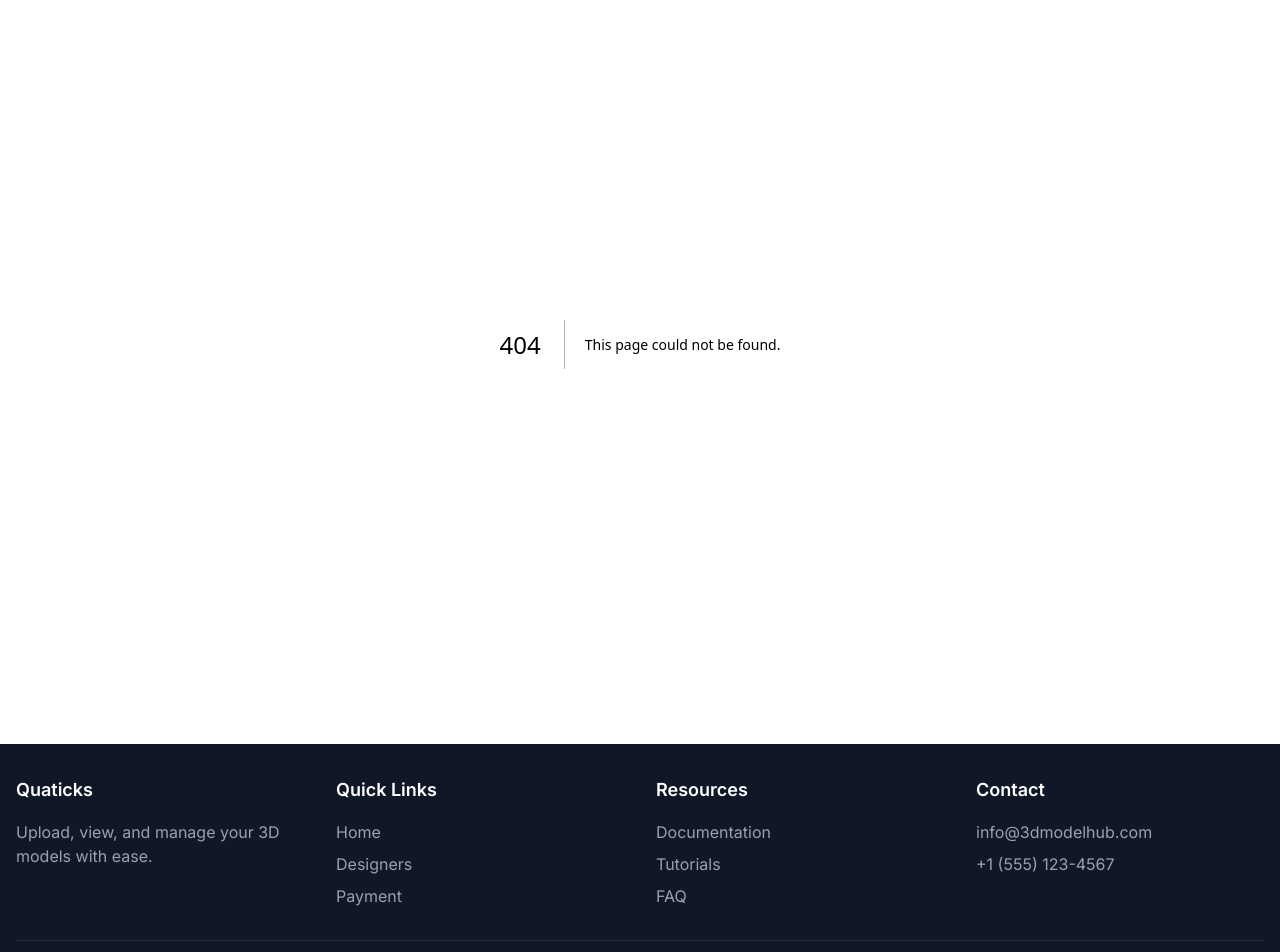
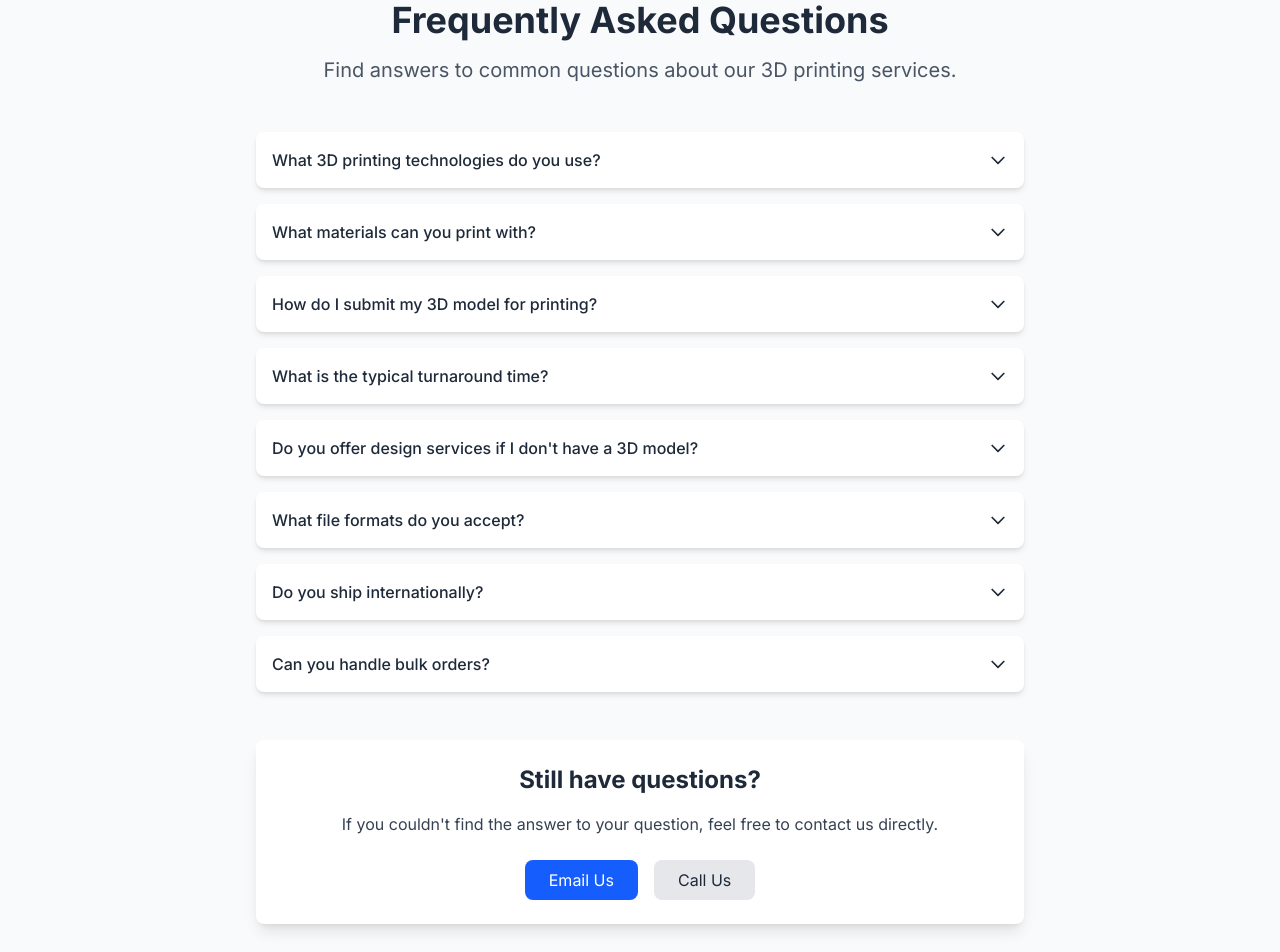
Before and after one commit to Ykb00/3d, a Next.js app: page /faq in a window 1280 px wide. Before the commit this address had no page. Shown: the part 120-1072 px from the top of the page. Built offline with nearby package versions, Linux system fonts and the light colour scheme.

Commit message:
completed the header and footer components

```diff
--- /dev/null
+++ b/src/app/about/page.js
@@ -0,0 +1,81 @@
+"use client"
+
+import React from 'react';
+import Link from 'next/link';
+
+export default function AboutPage() {
+  return (
+    <div className="container mx-auto px-4 py-12 bg-gray-50">
+      <section className="text-center mb-12">
+        <h1 className="text-4xl font-bold mb-4 text-gray-800">About Quaticks</h1>
+        <p className="text-xl text-gray-600 max-w-3xl mx-auto">
+          Bringing your 3D printing ideas to life with precision and creativity.
+        </p>
+      </section>
+
+      <div className="bg-white rounded-lg shadow-lg p-8 mb-12">
+        <h2 className="text-2xl font-bold mb-6 text-gray-800">Our Story</h2>
+        <p className="text-gray-700 mb-4">
+          Founded in 2024, Quaticks began with a simple mission: to make high-quality 3D printing accessible to everyone.
+          What started as a passionate side project by two engineering students has grown into a full-service 3D printing
+          solution trusted by designers, engineers, and creators across various industries.
+        </p>
+        <p className="text-gray-700 mb-4">
+          We combine cutting-edge technology with artistic vision to deliver exceptional 3D printed products. Our team
+          specializes in everything from precision mechanical components to detailed character models and architectural prototypes.
+        </p>
+        <p className="text-gray-700">
+          At Quaticks, we believe in continuous innovation and maintaining the highest standards of quality in every project we undertake.
+        </p>
+      </div>
+
+      <h2 className="text-2xl font-bold mb-8 text-center text-gray-800">Meet Our Founders</h2>
+
+      <div className="grid grid-cols-1 md:grid-cols-2 gap-8 mb-12">
+        <div className="bg-white rounded-lg shadow-lg overflow-hidden">
+          <div className="p-6">
+            <div className="flex flex-col items-center mb-4">
+              <div className="w-32 h-32 bg-blue-100 rounded-full mb-4 flex items-center justify-center">
+                <span className="text-4xl text-blue-600">YK</span>
+              </div>
+              <h3 className="text-xl font-bold text-blue-800">Yaswanth Kumar</h3>
+              <p className="text-gray-600">Co-Founder & Technical Director</p>
+            </div>
+            <p className="text-gray-700 text-center">
+              With a background in mechanical engineering and over 5 years of experience in 3D printing technologies,
+              Yaswanth leads our technical operations and quality control processes. His expertise ensures that every
+              project meets precise specifications and standards.
+            </p>
+          </div>
+        </div>
+
+        <div className="bg-white rounded-lg shadow-lg overflow-hidden">
+          <div className="p-6">
+            <div className="flex flex-col items-center mb-4">
+              <div className="w-32 h-32 bg-blue-100 rounded-full mb-4 flex items-center justify-center">
+                <span className="text-4xl text-blue-600">TA</span>
+              </div>
+              <h3 className="text-xl font-bold text-blue-800">Thirumani Akash</h3>
+              <p className="text-gray-600">Co-Founder & Creative Director</p>
+            </div>
+            <p className="text-gray-700 text-center">
+              Thirumani brings artistic vision to Quaticks with his background in industrial design and digital modeling.
+              He oversees the creative aspects of our projects, ensuring that each design not only functions perfectly but
+              also achieves aesthetic excellence.
+            </p>
+          </div>
+        </div>
+      </div>
+
+      <div className="bg-blue-600 text-white rounded-lg shadow-lg p-8 text-center">
+        <h2 className="text-2xl font-bold mb-4">Ready to bring your ideas to life?</h2>
+        <p className="text-lg mb-6">
+          Whether you're looking for a single prototype or a production run, we're here to help.
+        </p>
+        <Link href="/contact" className="inline-block bg-white text-blue-600 py-3 px-8 rounded-lg font-medium hover:bg-gray-100 transition">
+          Contact Us Today
+        </Link>
+      </div>
+    </div>
+  );
+}
--- /dev/null
+++ b/src/app/faq/page.js
@@ -0,0 +1,120 @@
+"use client"
+
+import React, { useState } from 'react';
+
+// FAQ data
+const faqData = [
+  {
+    id: 1,
+    question: "What 3D printing technologies do you use?",
+    answer: "We utilize multiple technologies including FDM (Fused Deposition Modeling), SLA (Stereolithography), and SLS (Selective Laser Sintering) to accommodate different project requirements. Each technology offers unique advantages in terms of detail, strength, and material options."
+  },
+  {
+    id: 2,
+    question: "What materials can you print with?",
+    answer: "We offer a wide range of materials including PLA, ABS, PETG, TPU (flexible), nylon, resin, and various specialty filaments. We can also provide metal-infused filaments and materials suitable for functional prototypes and end-use parts."
+  },
+  {
+    id: 3,
+    question: "How do I submit my 3D model for printing?",
+    answer: "You can upload your 3D model files (STL, OBJ, etc.) through our website's upload form or send them directly via email. For large projects, we also accept file transfers through cloud storage services."
+  },
+  {
+    id: 4,
+    question: "What is the typical turnaround time?",
+    answer: "Turnaround time varies based on project complexity, size, and our current workload. Simple projects can often be completed within 1-3 business days, while more complex projects may take 5-7 business days. We also offer expedited services for urgent needs."
+  },
+  {
+    id: 5,
+    question: "Do you offer design services if I don't have a 3D model?",
+    answer: "Yes, our team includes skilled 3D designers who can create models based on your sketches, descriptions, or concepts. We offer full design services from concept to final print-ready models."
+  },
+  {
+    id: 6,
+    question: "What file formats do you accept?",
+    answer: "We accept most common 3D file formats including STL, OBJ, STEP, IGES, and 3MF. If you have a different format, please contact us to check compatibility."
+  },
+  {
+    id: 7,
+    question: "Do you ship internationally?",
+    answer: "Yes, we ship worldwide. Shipping costs and delivery times vary based on location and package size. We provide tracking information for all shipments."
+  },
+  {
+    id: 8,
+    question: "Can you handle bulk orders?",
+    answer: "Absolutely. We have the capacity to handle orders ranging from single prototypes to production runs of hundreds or thousands of parts. Volume discounts are available for larger orders."
+  }
+];
+
+export default function FAQPage() {
+  const [expandedItem, setExpandedItem] = useState(null);
+
+  const toggleItem = (id) => {
+    if (expandedItem === id) {
+      setExpandedItem(null);
+    } else {
+      setExpandedItem(id);
+    }
+  };
+
+  return (
+    <div className="container mx-auto px-4 py-12 bg-gray-50">
+      <section className="text-center mb-12">
+        <h1 className="text-4xl font-bold mb-4 text-gray-800">Frequently Asked Questions</h1>
+        <p className="text-xl text-gray-600 max-w-3xl mx-auto">
+          Find answers to common questions about our 3D printing services.
+        </p>
+      </section>
+
+      <div className="max-w-3xl mx-auto">
+        {faqData.map((item) => (
+          <div key={item.id} className="mb-4">
+            <button
+              onClick={() => toggleItem(item.id)}
+              className={`w-full text-left p-4 flex justify-between items-center rounded-lg ${
+                expandedItem === item.id ? 'bg-blue-600 text-white' : 'bg-white text-gray-800'
+              } hover:bg-blue-500 hover:text-white transition-colors duration-200 focus:outline-none shadow-md`}
+            >
+              <span className="font-medium">{item.question}</span>
+              <svg
+                className={`h-5 w-5 transition-transform ${expandedItem === item.id ? 'rotate-180' : ''}`}
+                fill="none"
+                viewBox="0 0 24 24"
+                stroke="currentColor"
+              >
+                <path strokeLinecap="round" strokeLinejoin="round" strokeWidth={2} d="M19 9l-7 7-7-7" />
+              </svg>
+            </button>
+
+            {expandedItem === item.id && (
+              <div className="bg-white p-4 rounded-b-lg shadow-md mt-px">
+                <p className="text-gray-700">{item.answer}</p>
+              </div>
+            )}
+          </div>
+        ))}
+      </div>
+
+      <div className="max-w-3xl mx-auto mt-12 bg-white p-6 rounded-lg shadow-lg text-center">
+        <h2 className="text-2xl font-bold mb-4 text-gray-800">Still have questions?</h2>
+        <p className="text-gray-700 mb-6">
+          If you couldn't find the answer to your question, feel free to contact us directly.
+        </p>
+        <div className="flex justify-center space-x-4">
+          <a
+            href="mailto:yaswanthkumar7b@gmail.com"
+            className="bg-blue-600 text-white py-2 px-6 rounded-lg hover:bg-blue-700 transition"
+          >
+            Email Us
+          </a>
+          <a
+            href="tel:+918921378281"
+            className="bg-gray-200 text-gray-800 py-2 px-6 rounded-lg hover:bg-gray-300 transition"
+          >
+            Call Us
+          </a>
+        </div>
+      </div>
+    </div>
+  );
+}
--- a/src/components/layout/Footer.js
+++ b/src/components/layout/Footer.js
@@ -17,24 +17,22 @@ export default function Footer() {
             <ul className="space-y-2">
               <li><Link href="/" className="text-gray-400 hover:text-white transition">Home</Link></li>
               <li><Link href="/designers" className="text-gray-400 hover:text-white transition">Designers</Link></li>
-              <li><Link href="/payment" className="text-gray-400 hover:text-white transition">Payment</Link></li>
             </ul>
           </div>
 
           <div>
             <h3 className="text-lg font-semibold mb-4">Resources</h3>
             <ul className="space-y-2">
-              <li><Link href="#" className="text-gray-400 hover:text-white transition">Documentation</Link></li>
-              <li><Link href="#" className="text-gray-400 hover:text-white transition">Tutorials</Link></li>
-              <li><Link href="#" className="text-gray-400 hover:text-white transition">FAQ</Link></li>
+              <li><Link href="/about" className="text-gray-400 hover:text-white transition">About Us</Link></li>
+              <li><Link href="/faq" className="text-gray-400 hover:text-white transition">FAQ</Link></li>
             </ul>
           </div>
 
           <div>
             <h3 className="text-lg font-semibold mb-4">Contact</h3>
             <ul className="space-y-2 text-gray-400">
-              <li>info@3dmodelhub.com</li>
-              <li>+1 (555) 123-4567</li>
+              <li><a href="mailto:yaswanthkumar7b@gmail.com" className="hover:text-white transition">yaswanthkumar7b@gmail.com</a></li>
+              <li><a href="tel:+918921378281" className="hover:text-white transition">+91 8921378281</a></li>
             </ul>
           </div>
         </div>
--- a/src/components/layout/Header.js
+++ b/src/components/layout/Header.js
@@ -1,6 +1,7 @@
 "use client";
 
 import Link from 'next/link';
+import Image from 'next/image';
 import { useState } from 'react';
 
 export default function Header() {
@@ -11,9 +12,17 @@ export default function Header() {
       <div className="container mx-auto px-4 py-4">
         <div className="flex justify-between items-center">
           <div className="flex items-center space-x-2">
-            <svg xmlns="http://www.w3.org/2000/svg" className="h-8 w-8" viewBox="0 0 20 20" fill="currentColor">
-              <path fillRule="evenodd" d="M9.504 1.132a1 1 0 01.992 0l7 4A1 1 0 0118 6v8a1 1 0 01-.504.868l-7 4a1 1 0 01-.992 0l-7-4A1 1 0 011 14V6a1 1 0 01.504-.868l7-4z" clipRule="evenodd" />
-            </svg>
+            <div className="relative h-10 w-10">
+              <Image
+                src="/images/logoHQ1.png"
+                alt="Quaticks Logo"
+                width={40}
+                height={40}
+                style={{ objectFit: 'contain' }}
+                priority
+
+              />
+            </div>
             <Link href="/" className="text-xl font-bold">Quaticks</Link>
           </div>
 
@@ -21,7 +30,8 @@ export default function Header() {
           <nav className="hidden md:flex space-x-8">
             <Link href="/" className="hover:text-blue-200 transition">Home</Link>
             <Link href="/designers" className="hover:text-blue-200 transition">Designers</Link>
-            <Link href="/payment" className="hover:text-blue-200 transition">Pricing</Link>
+            {/* <Link href="/about" className="hover:text-blue-200 transition">About</Link> */}
+            <Link href="/faq" className="hover:text-blue-200 transition">FAQ</Link>
           </nav>
 
           {/* Mobile menu button */}
@@ -42,7 +52,8 @@ export default function Header() {
           <nav className="mt-4 md:hidden flex flex-col space-y-3 pb-3">
             <Link href="/" className="hover:text-blue-200 transition">Home</Link>
             <Link href="/designers" className="hover:text-blue-200 transition">Designers</Link>
-            <Link href="/payment" className="hover:text-blue-200 transition">Pricing</Link>
+            {/* <Link href="/about" className="hover:text-blue-200 transition">About</Link> */}
+            <Link href="/faq" className="hover:text-blue-200 transition">FAQ</Link>
           </nav>
         )}
       </div>
```
Also changed, not shown: public/images/logoHQ1.png (added).
